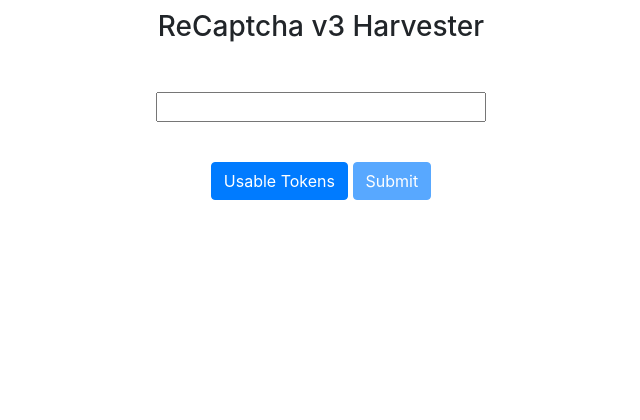
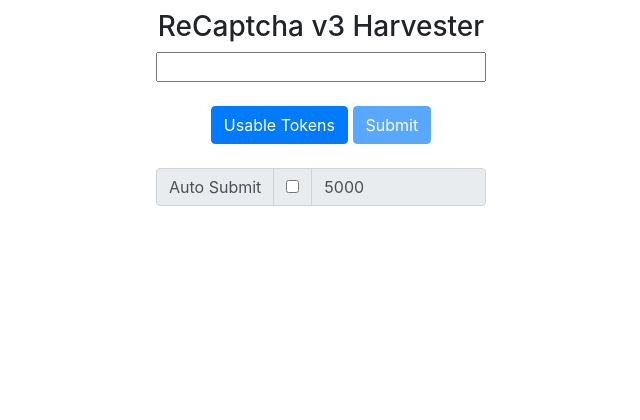
Before and after one commit to NoahCardoza/CaptchaHarvester, a Python web app: template harvester/server/templates/recaptcha-v3.html in a window 1280 px wide. Shown: the top 420 px of the page, without its empty margins (319-959 px from the left). Run offline with Jinja, Linux system fonts and the light colour scheme; the template is opened without the code that fills it, so the values that code supplies are empty; some libraries are stand-ins or nearby versions.

Commit message:
added auto submit feature

```diff
--- a/harvester/server/style.css
+++ b/harvester/server/style.css
@@ -23,13 +23,6 @@ footer iframe {
   margin-bottom: -5px;
 }
 
-input {
-  width: 100%;
-  margin-top: 40px;
-  margin-bottom: 40px;
-
-}
-
 .g-recaptcha, .h-captcha {
   display: inline-block;
   margin: 20px;
--- a/harvester/server/templates/recaptcha-v3.html
+++ b/harvester/server/templates/recaptcha-v3.html
@@ -13,12 +13,22 @@
 <body>
     <section>
         <h3>ReCaptcha v3 Harvester</h3>
-        <form method='POST'>
-            <input type="text" id="g-recaptcha-response" name="g-recaptcha-response">
+        <form method='POST' class='mb-4'>
+            <input type='text' id='g-recaptcha-response' name='g-recaptcha-response' style='width: 100%;' class='mb-4'>
             <a class='btn btn-primary' href='{{ server }}/{{ domain }}/tokens' target='_blank'>Usable Tokens</a>
             <button disabled id='submit' type='submit' class='btn btn-primary'>Submit</button>
         </form>
+        <div class='input-group'>
+            <div class='input-group-prepend'>
+                <span class='input-group-text'>Auto Submit</span>
+                <span class='input-group-text'><input id='auto-submit-control' type='checkbox'></span>
+            </div>
+            <input disabled id='auto-submit-wait' type='text' class='form-control' value='5000'>
+        </div>
     </section>
+
+
+
     <footer>
         <div class='love'>
             Made with ❤️ &nbsp; by <a href='https://github.com/NoahCardoza/CaptchaHarvester'
@@ -29,14 +39,68 @@
 
     </footer>
     <script>
+        const autoSubmitControlEl = document.getElementById('auto-submit-control')
+        const autoSubmitWaitEl = document.getElementById('auto-submit-wait')
+        const submitBtnEl = document.getElementById('submit')
+        let timeoutId = null
+
+
+        if (localStorage.getItem('auto-submit-on')) {
+            autoSubmitControlEl.checked = true
+            autoSubmitWaitEl.disabled = false
+        }
+
+        const wait = localStorage.getItem('auto-submit-wait')
+        if (wait) {
+            autoSubmitWaitEl.value = wait
+        }
+
+        autoSubmitWaitEl.addEventListener('keyup', () => {
+            localStorage.setItem('auto-submit-wait', autoSubmitWaitEl.value)
+        })
+
+        autoSubmitControlEl.addEventListener('click', () => {
+            if (localStorage.getItem('auto-submit-on')) {
+                localStorage.removeItem('auto-submit-on')
+                autoSubmitWaitEl.disabled = true
+                if (timeoutId !== null) {
+                    clearTimeout(timeoutId)
+                    timeoutId = null
+                }
+            } else {
+                localStorage.setItem('auto-submit-on', 1)
+                autoSubmitWaitEl.disabled = false
+                console.log(submitBtnEl.disabled)
+                if (!submitBtnEl.disabled) {
+                    timeoutId = setTimeout(() => {
+                        submitBtnEl.click()
+                    }, Number(autoSubmitWaitEl.value))
+                }
+            }
+        })
+
         grecaptcha.ready(() => {
             grecaptcha.execute('{{ sitekey }}', { action: '{{ action }}' })
                 .then(token => {
                     document.getElementById('g-recaptcha-response').value = token;
-                    document.getElementById('submit').disabled = false
+                    submitBtnEl.disabled = false
+                    if (autoSubmitControlEl.checked) {
+                        timeoutId = setTimeout(() => {
+                            submitBtnEl.click()
+                        }, Number(autoSubmitWaitEl.value))
+                    }
                 });
         });
     </script>
+    <script src='https://code.jquery.com/jquery-3.5.1.slim.min.js'
+        integrity='sha384-DfXdz2htPH0lsSSs5nCTpuj/zy4C+OGpamoFVy38MVBnE+IbbVYUew+OrCXaRkfj'
+        crossorigin='anonymous'></script>
+    <script src='https://cdn.jsdelivr.net/npm/popper.js@1.16.1/dist/umd/popper.min.js'
+        integrity='sha384-9/reFTGAW83EW2RDu2S0VKaIzap3H66lZH81PoYlFhbGU+6BZp6G7niu735Sk7lN'
+        crossorigin='anonymous'></script>
+    <script src='https://stackpath.bootstrapcdn.com/bootstrap/4.5.2/js/bootstrap.min.js'
+        integrity='sha384-B4gt1jrGC7Jh4AgTPSdUtOBvfO8shuf57BaghqFfPlYxofvL8/KUEfYiJOMMV+rV'
+        crossorigin='anonymous'></script>
 </body>
 
 </html>
```
